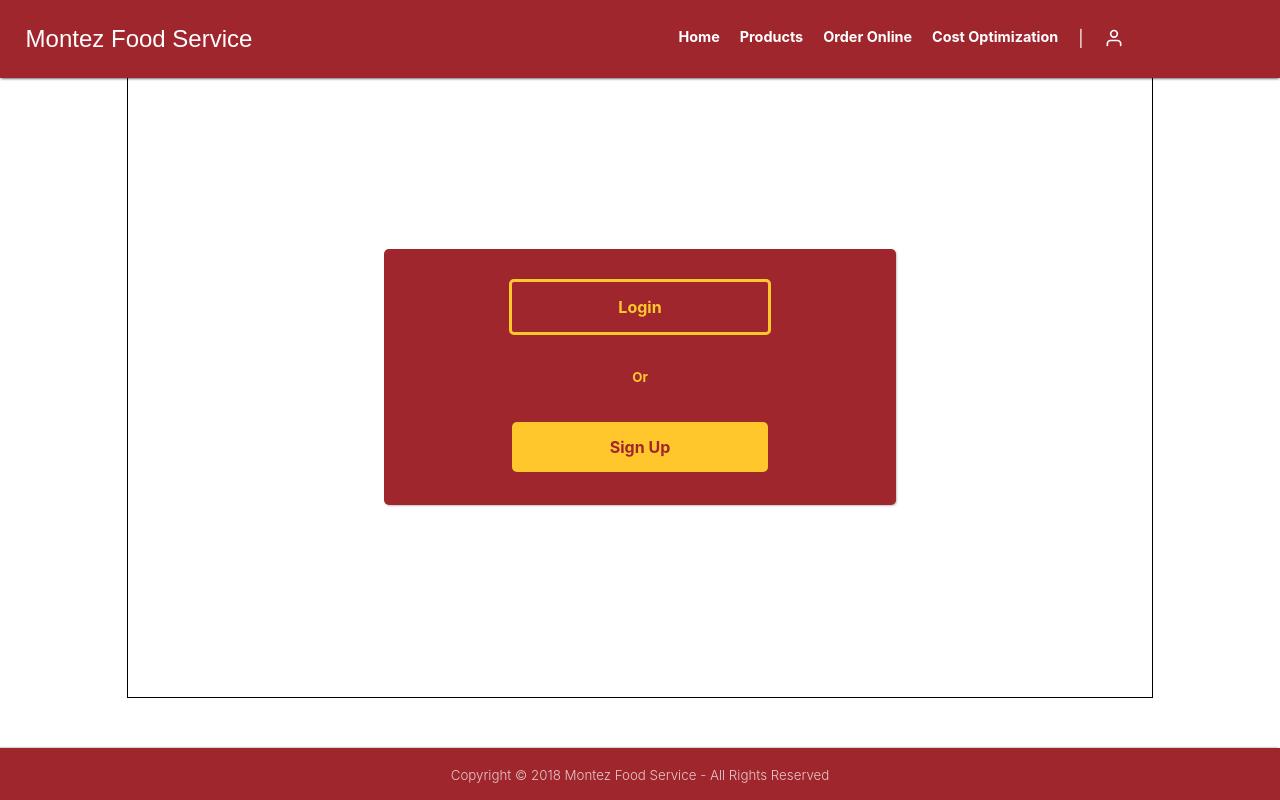
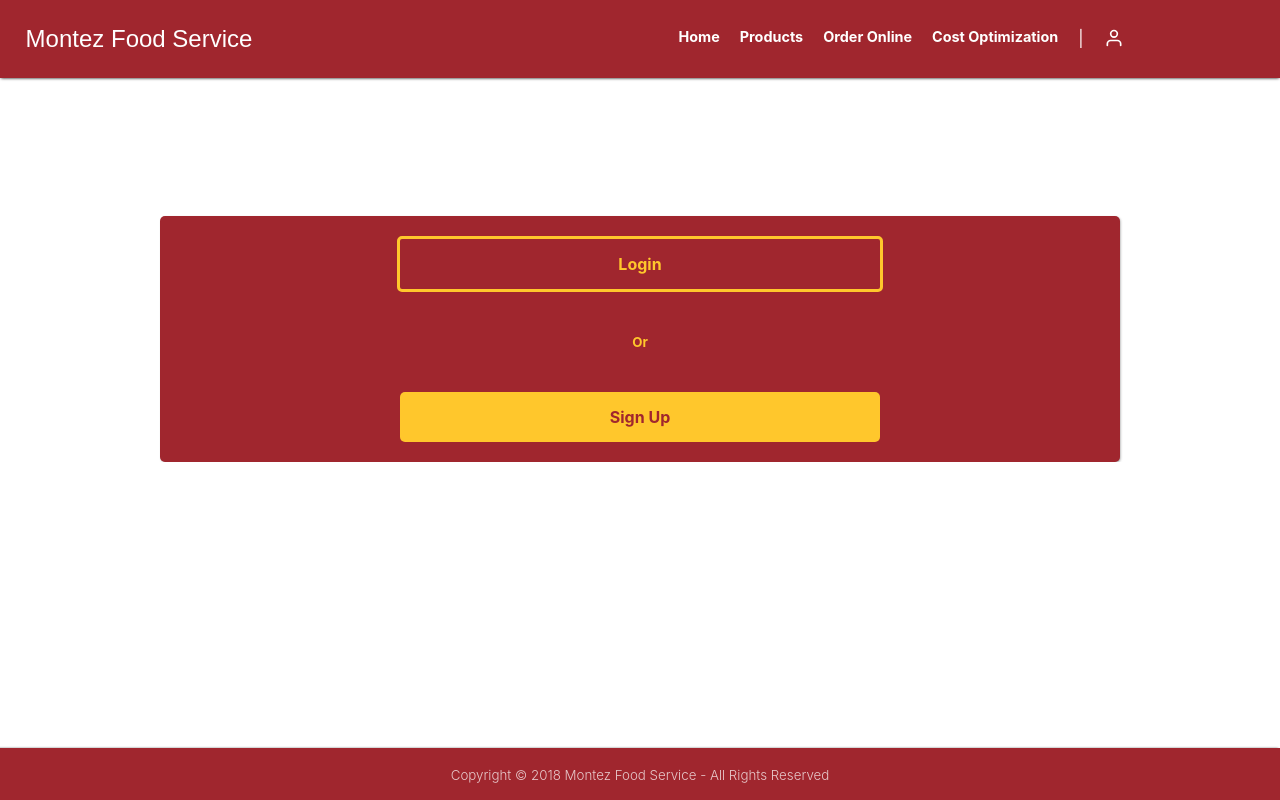
Before and after one commit to jgarcia4444/montez-food-service-web, a React (Create React App) app: page /user-auth in a window 1280 px wide. Built offline with nearby package versions, Linux system fonts and the light colour scheme.

Commit message:
Fixed the layour issue with the form inputs extending outside of the form container.

```diff
--- a/public/index.html
+++ b/public/index.html
@@ -3,7 +3,8 @@
   <head>
     <meta charset="utf-8" />
     <link rel="icon" href="%PUBLIC_URL%/favicon.ico" />
-    <meta name="viewport" content="width=device-width, initial-scale=1" />
+    <!-- <meta name="viewport" content="width=device-width, initial-scale=1" /> -->
+    <meta name="viewport" content="initial-scale=1.0, width=device-width">
     <meta name="theme-color" content="#000000" />
     <meta
       name="description"
--- a/src/styles/components/FormInput.css
+++ b/src/styles/components/FormInput.css
@@ -3,7 +3,8 @@
     background-color: transparent;
     box-shadow: none;
     border: none;
-    flex: 1;
+    /* flex: 1; */
+    width: 100%;
     height: 25px;
     color: #FFC72C;
     font-weight: bold;
@@ -39,20 +40,11 @@ input:-webkit-autofill:active {
     align-items: flex-end;
     justify-content: flex-start;
     gap: 5px;
+    margin-right: 20px;
 }
 
 .input-row {
-    /* width: 75%; */
-    background-color: #a0262e;
-    padding: 10px;
+    width: 100%;
+    margin: 10px 0;
+    margin-left: 20px;
 }
-
-.input-row:first-child {
-    border-top-left-radius: 10px;
-    border-top-right-radius: 10px;
-}
-
-.input-row:nth-child(2) {
-    border-bottom-left-radius: 10px;
-    border-bottom-right-radius: 10px;
-}
--- a/src/styles/layout/Layout.css
+++ b/src/styles/layout/Layout.css
@@ -1,10 +1,12 @@
 
 .layout-container {
     margin: 7vh 0;
-    width: 100%;
-    height: 100%;
-    overflow: auto;
-    display: flex;
-    align-items: center;
-    justify-content: center;
+    overflow-y: auto;
+    overflow-x: hidden;
 }
+
+@media screen and (max-width: 528px) {
+    .layout-container {
+        margin: 9.5vh 0;
+    }
+}
--- a/src/styles/userAuth/UserAuth.css
+++ b/src/styles/userAuth/UserAuth.css
@@ -15,10 +15,10 @@
 
 .action-button-row {
     width: 100%;
-    height: 45%;
     align-items: center;
     justify-content: center;
     display: flex;
+    margin: 20px 0;
 }
 
 .action-login-button {
@@ -32,7 +32,7 @@
 }
 
 .back-button-row {
-    width: 100%;
+    width: 75%;
     margin: 0 auto;
     display: flex;
     color: #a0262e;
@@ -48,8 +48,8 @@
 .column-flex-container {
     display: flex;
     flex-direction: column;
-    height: 40%;
-    /* box-shadow: 1px 1px 3px -1px gray; */
+    min-width: 75%;
+    box-shadow: 1px 1px 3px -1px gray;
     align-items: center;
     justify-content: center;
 }
@@ -60,11 +60,13 @@
     border-radius: 5px;
     color: #a0262e;
     transition: all 300ms;
+    margin-right: 10px;
 }
 
 .forgot-password-button-row {
     font-size: 12px;
-    width: 75%;
+    width: 100%;
+    margin-bottom: 10px;
     display: flex;
     justify-content: flex-end;
 }
@@ -88,7 +90,7 @@
     position: relative;
     border:  3px solid #a0262e;
     color: #a0262e;
-    width: 50%;
+    width: 100%;
     padding: 1% 0;
     border-radius: 5px;
     font-weight: bold;
@@ -123,18 +125,17 @@
 
 .send-button-row {
     margin-top: 1%;
-    width: 100%;
+    width: 75%;
     display: flex;
     align-items: center;
     justify-content: center;
 }
 
 .user-auth-container {
-    width: 80%;
-    height: 80vh;
     display: flex;
     flex-direction: column;
     align-items: center;
     justify-content: center;
-    border: 1px solid black;
+    width: 100%;
+    margin-top: 20vh;
 }
```
